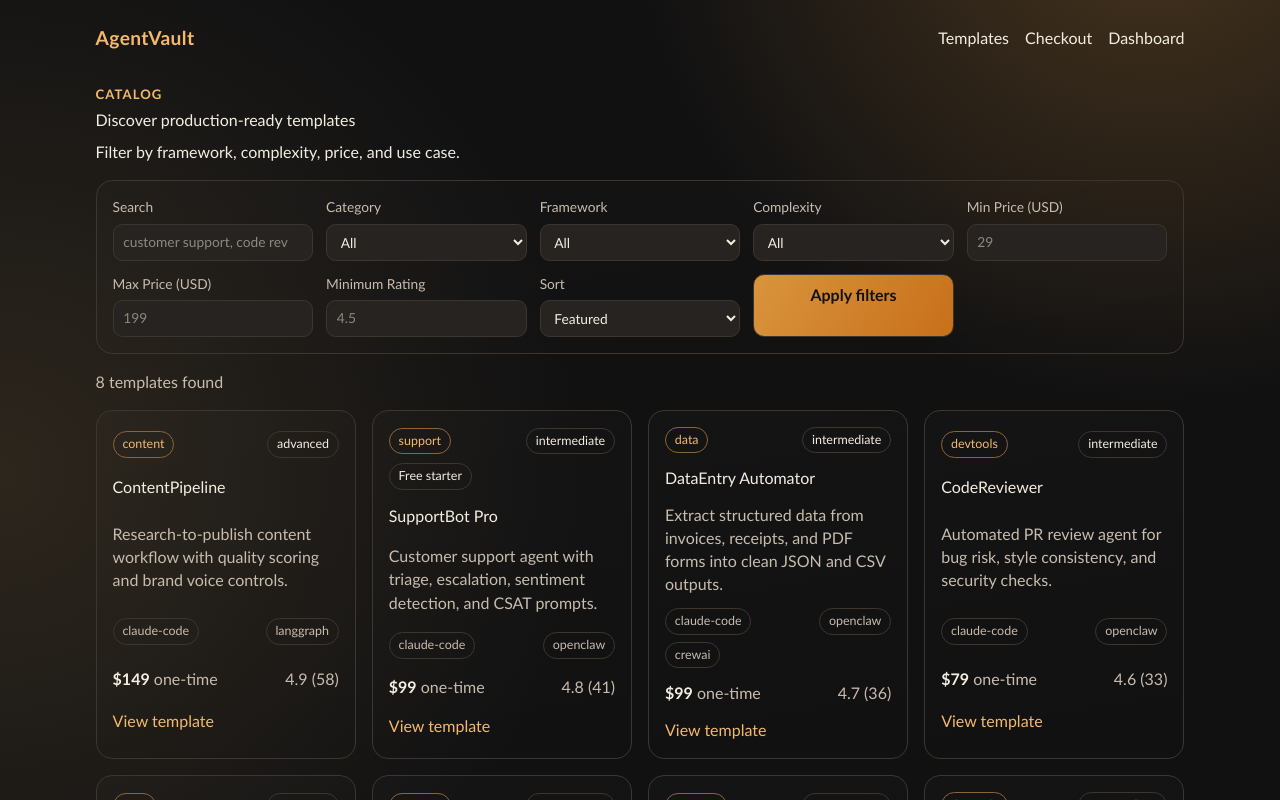
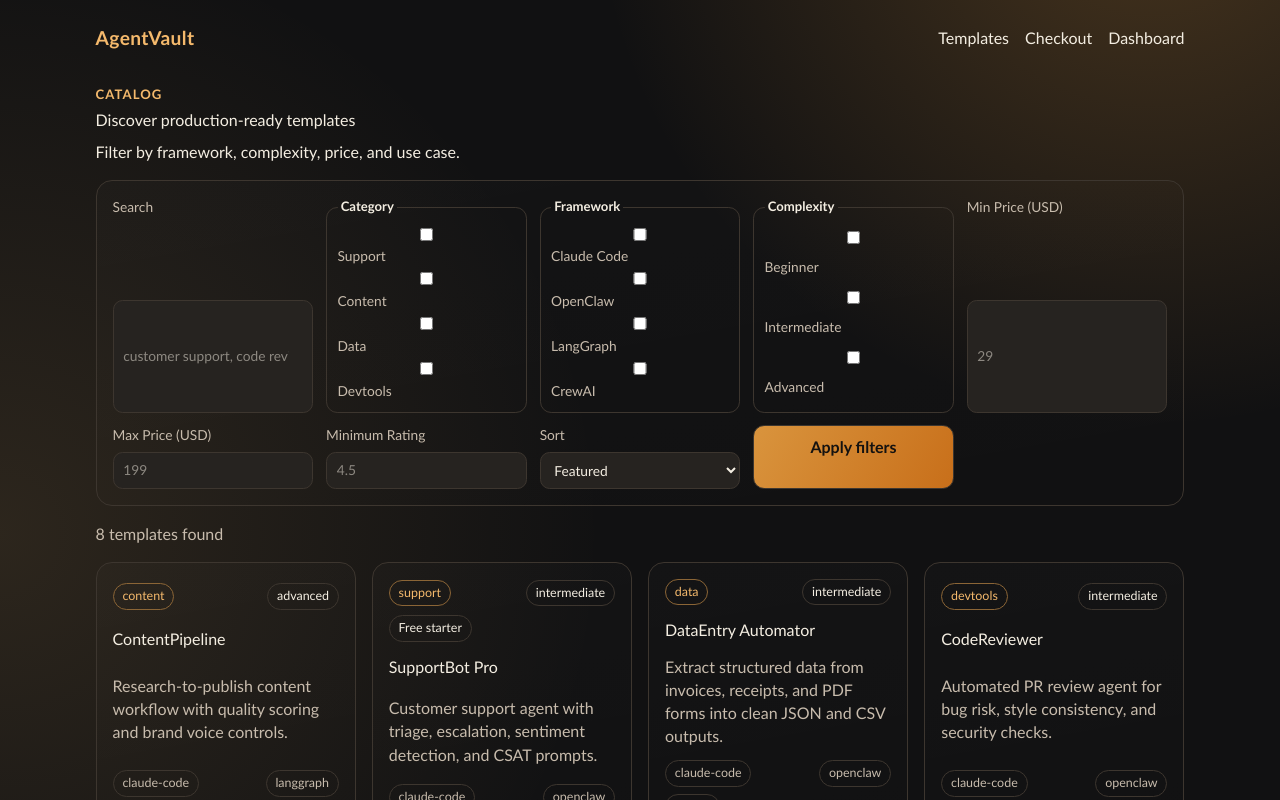
Before and after one commit to Kopi-Koubou/ai-agent-templates, a Next.js app: page /templates in a window 1280 px wide. Shown: the top 800 px of the page. Built offline with nearby package versions, Linux system fonts and the light colour scheme.

Commit message:
Enable multi-select catalog filters in templates UI

```diff
--- a/src/app/globals.css
+++ b/src/app/globals.css
@@ -229,6 +229,40 @@ button:hover {
   display: grid;
   font-size: 0.86rem;
   gap: 0.35rem;
+}
+
+.filter-group {
+  border: 1px solid var(--outline);
+  border-radius: 0.7rem;
+  display: grid;
+  gap: 0.5rem;
+  margin: 0;
+  min-width: 0;
+  padding: 0.65rem;
+}
+
+.filter-group legend {
+  color: var(--text-main);
+  font-size: 0.82rem;
+  font-weight: 600;
+  padding: 0 0.2rem;
+}
+
+.checkbox-list {
+  display: grid;
+  gap: 0.35rem;
+}
+
+.checkbox-option {
+  align-items: center;
+  color: var(--text-muted);
+  display: flex;
+  font-size: 0.85rem;
+  gap: 0.45rem;
+}
+
+.checkbox-option input {
+  min-height: 0;
 }
 
 input,
--- a/src/app/templates/page.tsx
+++ b/src/app/templates/page.tsx
@@ -3,6 +3,45 @@ import { listCatalogTemplates, parseCatalogQueryFromObject } from "@/lib/catalog
 
 interface TemplatesPageProps {
   searchParams: Promise<Record<string, string | string[] | undefined>>;
+}
+
+interface FilterOption {
+  value: string;
+  label: string;
+}
+
+const CATEGORY_OPTIONS: FilterOption[] = [
+  { value: "support", label: "Support" },
+  { value: "content", label: "Content" },
+  { value: "data", label: "Data" },
+  { value: "devtools", label: "Devtools" }
+];
+
+const FRAMEWORK_OPTIONS: FilterOption[] = [
+  { value: "claude-code", label: "Claude Code" },
+  { value: "openclaw", label: "OpenClaw" },
+  { value: "langgraph", label: "LangGraph" },
+  { value: "crewai", label: "CrewAI" }
+];
+
+const COMPLEXITY_OPTIONS: FilterOption[] = [
+  { value: "beginner", label: "Beginner" },
+  { value: "intermediate", label: "Intermediate" },
+  { value: "advanced", label: "Advanced" }
+];
+
+function readMultiValue(value: string | string[] | undefined): string[] {
+  if (!value) {
+    return [];
+  }
+
+  const entries = Array.isArray(value) ? value : [value];
+  const normalized = entries
+    .flatMap((entry) => entry.split(","))
+    .map((entry) => entry.trim().toLowerCase())
+    .filter(Boolean);
+
+  return Array.from(new Set(normalized));
 }
 
 export default async function TemplatesPage({
@@ -11,6 +50,9 @@ export default async function TemplatesPage({
   const resolvedSearchParams = await searchParams;
   const query = parseCatalogQueryFromObject(resolvedSearchParams);
   const results = listCatalogTemplates(query);
+  const selectedCategories = readMultiValue(resolvedSearchParams.category);
+  const selectedFrameworks = readMultiValue(resolvedSearchParams.framework);
+  const selectedComplexity = readMultiValue(resolvedSearchParams.complexity);
 
   return (
     <section>
@@ -31,43 +73,56 @@ export default async function TemplatesPage({
           />
         </label>
 
-        <label>
-          Category
-          <select name="category" defaultValue={resolvedSearchParams.category?.toString() ?? ""}>
-            <option value="">All</option>
-            <option value="support">Support</option>
-            <option value="content">Content</option>
-            <option value="data">Data</option>
-            <option value="devtools">Devtools</option>
-          </select>
-        </label>
+        <fieldset className="filter-group">
+          <legend>Category</legend>
+          <div className="checkbox-list">
+            {CATEGORY_OPTIONS.map((option) => (
+              <label key={option.value} className="checkbox-option">
+                <input
+                  type="checkbox"
+                  name="category"
+                  value={option.value}
+                  defaultChecked={selectedCategories.includes(option.value)}
+                />
+                <span>{option.label}</span>
+              </label>
+            ))}
+          </div>
+        </fieldset>
 
-        <label>
-          Framework
-          <select
-            name="framework"
-            defaultValue={resolvedSearchParams.framework?.toString() ?? ""}
-          >
-            <option value="">All</option>
-            <option value="claude-code">Claude Code</option>
-            <option value="openclaw">OpenClaw</option>
-            <option value="langgraph">LangGraph</option>
-            <option value="crewai">CrewAI</option>
-          </select>
-        </label>
+        <fieldset className="filter-group">
+          <legend>Framework</legend>
+          <div className="checkbox-list">
+            {FRAMEWORK_OPTIONS.map((option) => (
+              <label key={option.value} className="checkbox-option">
+                <input
+                  type="checkbox"
+                  name="framework"
+                  value={option.value}
+                  defaultChecked={selectedFrameworks.includes(option.value)}
+                />
+                <span>{option.label}</span>
+              </label>
+            ))}
+          </div>
+        </fieldset>
 
-        <label>
-          Complexity
-          <select
-            name="complexity"
-            defaultValue={resolvedSearchParams.complexity?.toString() ?? ""}
-          >
-            <option value="">All</option>
-            <option value="beginner">Beginner</option>
-            <option value="intermediate">Intermediate</option>
-            <option value="advanced">Advanced</option>
-          </select>
-        </label>
+        <fieldset className="filter-group">
+          <legend>Complexity</legend>
+          <div className="checkbox-list">
+            {COMPLEXITY_OPTIONS.map((option) => (
+              <label key={option.value} className="checkbox-option">
+                <input
+                  type="checkbox"
+                  name="complexity"
+                  value={option.value}
+                  defaultChecked={selectedComplexity.includes(option.value)}
+                />
+                <span>{option.label}</span>
+              </label>
+            ))}
+          </div>
+        </fieldset>
 
         <label>
           Min Price (USD)
```
Also changed, not shown: 1 other file (tests, documents, lock files or other folders).
